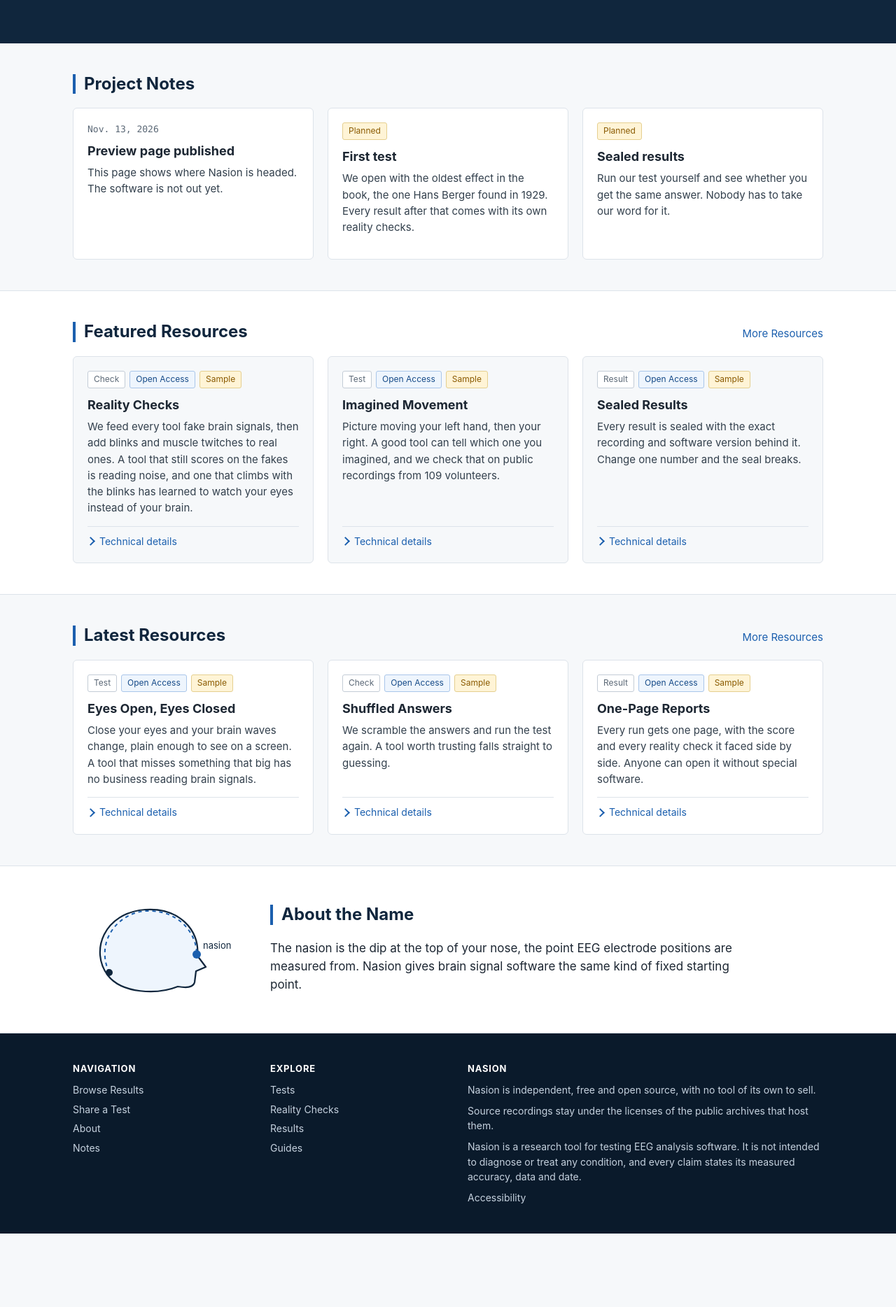
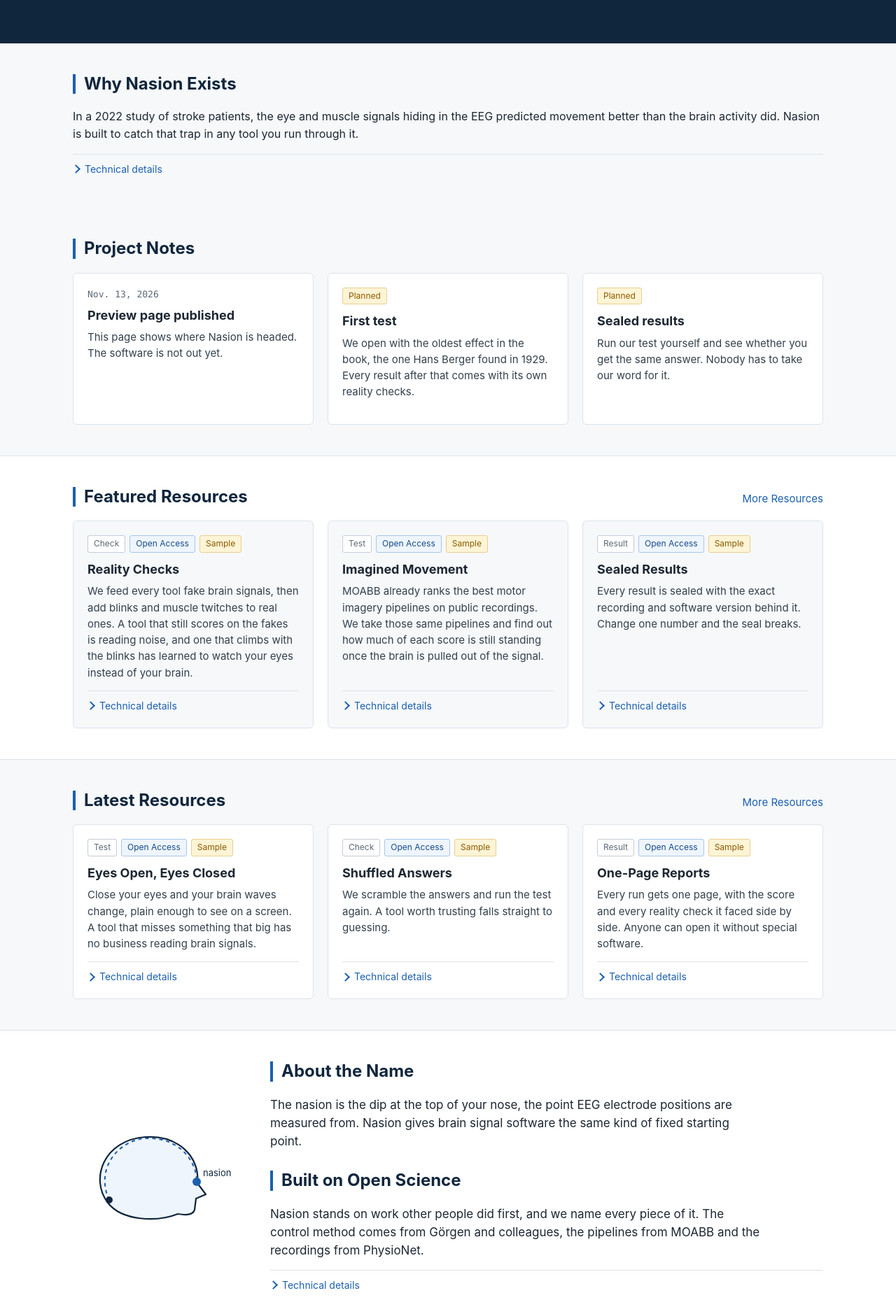
Before and after one commit to ChronoCoders/nasion, a plain HTML site: page site/index.html in a window 1280 px wide. Shown: the part 472-2340 px from the top of the page at 70% size. Before the commit the page ends 2235 px from the top, so only its background shows below. Drawn offline with Linux system fonts and the light colour scheme.

Commit message:
feat: add the why and open science sections and the MOABB pipeline copy to the landing page

```diff
--- a/site/index.html
+++ b/site/index.html
@@ -82,6 +82,9 @@
 
   .about { display: grid; grid-template-columns: 250px 1fr; gap: 32px; align-items: center; }
   .about p { margin: 0; font-size: 17px; max-width: 700px; }
+  .about p + .head { margin-top: 28px; }
+  .about p + details { margin-top: 14px; }
+  .about details p { margin-top: 10px; font-size: 14px; }
 
   footer { background: var(--navy-deep); color: #c5d1de; font-size: 14px; padding: 40px 0 32px; }
   footer .cols { display: grid; grid-template-columns: 1fr 1fr 2fr; gap: 28px; }
@@ -161,6 +164,17 @@
   </div>
 </div>
 
+<section id="why">
+  <div class="wrap">
+    <div class="head"><h2>Why Nasion Exists</h2></div>
+    <p>In a 2022 study of stroke patients, the eye and muscle signals hiding in the EEG predicted movement better than the brain activity did. Nasion is built to catch that trap in any tool you run through it.</p>
+    <details>
+      <summary>Technical details</summary>
+      <p>McDermott et al., "Artifacts in EEG-Based BCI Therapies: Friend or Foe?", Sensors 22(1):96, 2022.</p>
+    </details>
+  </div>
+</section>
+
 <section id="notes">
   <div class="wrap">
     <div class="head"><h2>Project Notes</h2></div>
@@ -203,10 +217,10 @@
       <article class="card">
         <div class="tags"><span class="tag">Test</span><span class="tag access">Open Access</span><span class="tag state">Sample</span></div>
         <h3>Imagined Movement</h3>
-        <p>Picture moving your left hand, then your right. A good tool can tell which one you imagined, and we check that on public recordings from 109 volunteers.</p>
+        <p>MOABB already ranks the best motor imagery pipelines on public recordings. We take those same pipelines and find out how much of each score is still standing once the brain is pulled out of the signal.</p>
         <details>
           <summary>Technical details</summary>
-          <p>Source is the EEG Motor Movement/Imagery Dataset on PhysioNet, with over 1500 one-minute and two-minute recordings at 64 channels and 160 samples per second in EDF+ format. Both classes come from the same imagery runs, so recording blocks never separate them.</p>
+          <p>Pipelines from MOABB 1.7.2 (NeuroTechX, BSD license). Data is the EEG Motor Movement/Imagery Dataset on PhysioNet, 109 volunteers at 64 channels in EDF+, sampled at 160 Hz except the imagery runs of subjects 88, 92 and 100, which are at 128 Hz and are resampled to 160 Hz as MOABB does.</p>
         </details>
       </article>
       <article class="card">
@@ -272,6 +286,12 @@
     <div>
       <div class="head"><h2>About the Name</h2></div>
       <p>The nasion is the dip at the top of your nose, the point EEG electrode positions are measured from. Nasion gives brain signal software the same kind of fixed starting point.</p>
+      <div class="head"><h2>Built on Open Science</h2></div>
+      <p>Nasion stands on work other people did first, and we name every piece of it. The control method comes from Görgen and colleagues, the pipelines from MOABB and the recordings from PhysioNet.</p>
+      <details>
+        <summary>Technical details</summary>
+        <p>Görgen, Hebart, Allefeld, Haynes, NeuroImage 180 (2018) 19-30. MOABB, NeuroTechX. EEG Motor Movement/Imagery Dataset, PhysioNet, ODC-By 1.0.</p>
+      </details>
     </div>
   </div>
 </section>
```
